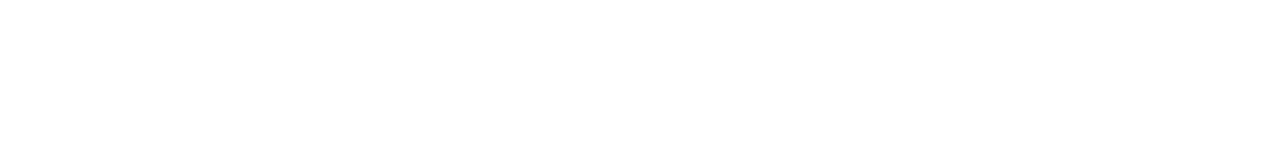
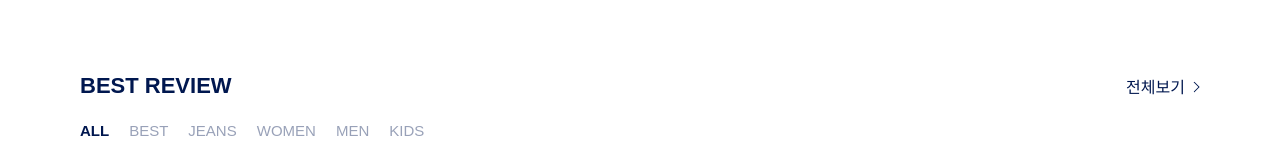
Before and after one commit to iamjiheehan/tommy_hilfiger-TS, a React (Create React App) app: page / in a window 1280 px wide. Shown: the part 7003-7164 px from the top of the page. Before the commit the page ends 7073 px from the top, so only its background shows below. Built offline with nearby package versions, Linux system fonts and the light colour scheme; a web font is replaced by a local one.

Commit message:
Named each sections

```diff
--- a/src/components/Main/Main.jsx
+++ b/src/components/Main/Main.jsx
@@ -11,7 +11,7 @@
         <>
             <Styles.MainContainer>
                 {/* 메인배너 */}
-                <section>
+                <section id='mainBanner'>
                     <Styles.Box>
                         <Styles.Banner className="img">
                             <a href="#!">
@@ -29,7 +29,7 @@
                     </Styles.Box>
                 </section>
                 {/* 첫번째 섹션 */}
-                <section>
+                <section id='first'>
                     <Styles.Container>
                         <div className="content-wrap">
                             <Styles.BrandTab className="brand-line-tab">
@@ -208,7 +208,7 @@
                     </Styles.Container>
                 </section>
                 {/* 두번째 섹션  || New In */}
-                <section>
+                <section id='newIn'>
                     <Styles.Container>
                         <Styles.NewTitle className="title-wrap">
                             <h2 className="title">NEW IN</h2>
@@ -272,7 +272,7 @@
                     </Styles.Container>
                 </section>
                 {/* 세번째 섹션 || MORE CATOEGORIES */}
-                <section>
+                <section id='categories'>
                     <Styles.Container>
                         <Styles.NewTitle className="title-wrap">
                             <h2 className="title">MORE CATEGORIES</h2>
@@ -292,7 +292,7 @@
                     </Styles.Container>
                 </section>
                 {/* 네번째 섹션  || TOP RANKING */}
-                <section>
+                <section id='ranking'>
                     <Styles.Container>
                         <Styles.NewTitle className="title-wrap">
                             <h2 className="title">NEW IN</h2>
@@ -326,12 +326,12 @@
                                 <span>GOLF</span>
                             </button>
                         </Styles.NewTab>
-                        <Styles.RandkingTab>
+                        <Styles.RankingTab>
                             <button type="button" className='on'><span>실시간</span></button>
                             <button type="button"><span>일간</span></button>
                             <button type="button"><span>주간</span></button>
                             <button type="button"><span>월간</span></button>
-                        </Styles.RandkingTab>
+                        </Styles.RankingTab>
                         <Styles.NewContent>
                             <div className="slide-container">
                                 <ul className="swiper-wrapper">
@@ -370,7 +370,7 @@
                     </Styles.Container>
                 </section>
                 {/* 다섯번째 섹션 TOMMY ISSUE */}
-                <section>
+                <section id='issue'>
                     <Styles.Container>
                         <Styles.NewTitle className="title-wrap">
                             <h2 className="title">TOMMY ISSUE</h2>
@@ -483,7 +483,7 @@
                     </Styles.Container>
                 </section>
                 {/* 여섯번째 섹션 || FOCUS ON */}
-                <section>
+                <section id='focus'>
                     <Styles.Container>
                         <Styles.MagazineWrap>
                             <div className="left">
@@ -553,7 +553,7 @@
                     </Styles.Container>
                 </section>
                 {/* 일곱번째 섹션 || MD's Pick */}
-                <section>
+                <section id='md'>
                     <Styles.MDbanner>
                         <img src={MDbanner} className="visual-img-box" alt="" />
                         <div className="visual-text-box">
@@ -613,7 +613,7 @@
                     </Styles.MdContent>
                 </section>
                 {/* 여덟번째 섹션 || MAGAZINE */}
-                <section>
+                <section id='magazine'>
                     <Styles.Container>
                         <Styles.MagazineWrap>
                             <div className="left no-product">
@@ -656,7 +656,7 @@
                     </Styles.Container>
                 </section>
                 {/* 아홉번째 섹션 || PROMOTION */}
-                <section>
+                <section id='promotion'>
                     <Styles.Container>
                         <Styles.NewTitle className="title-wrap">
                             <h2 className="title">PROMOTION</h2>
@@ -690,7 +690,7 @@
                     </Styles.Container>
                 </section>
                 {/* 열번째 섹션 || INSTAGRAM */}
-                <section>
+                <section id='insta'>
                     <Styles.Container>
                         <Styles.NewTitle className="title-wrap">
                             <h2 className="title">INSTAGRAM</h2>
@@ -712,7 +712,7 @@
                     </Styles.Container>
                 </section>
                 {/* 열한번째 섹션 || COUPON */}
-                <section>
+                <section id='coupon'>
                     <Styles.CouponBanner>
                         <a href="#!" class="link-banner">
                             <img src="https://cdn.hfashionmall.com/display/category/BDM/A08/contents/760_203151_3_KOR_20230823102444.jpg?RS=1920x1920&amp;AR=0&amp;CS=1920x180" alt="" />
@@ -724,7 +724,7 @@
                     </Styles.CouponBanner>
                 </section>
                 {/* 열두번째 섹션 || CAMPAIGN */}
-                <section>
+                <section id='campaign'>
                     <Styles.Container>
                         <Styles.CampaignWrap>
                             <Styles.NewTitle className="title-wrap">
@@ -794,10 +794,26 @@
                     </Styles.Container>
                 </section>
                 {/* 열세번째 섹션 || REVIEW */}
-                <section>
-                    <Styles.Container>
-
-                    </Styles.Container>
+                <section id="review">
+                        <Styles.Container>
+                            <Styles.NewTitle className="title-wrap">
+                                <h2 className="title">BEST REVIEW</h2>
+                                <div className="right-box">
+                                    <a href="#!" className="btn-more-view type-dark-blue">
+                                        <span className="text">전체보기</span>
+                                        <i className="more-arr-dark-blue"></i>
+                                    </a>
+                                </div>
+                            </Styles.NewTitle>
+                            <Styles.RankingTab>
+                                <button type="button" className='on'><span>ALL</span></button>
+                                <button type="button"><span>BEST</span></button>
+                                <button type="button"><span>JEANS</span></button>
+                                <button type="button"><span>WOMEN</span></button>
+                                <button type="button"><span>MEN</span></button>
+                                <button type="button"><span>KIDS</span></button>
+                            </Styles.RankingTab>
+                        </Styles.Container>
                 </section>
             </Styles.MainContainer >
         </>
--- a/src/components/Main/MainStyle.js
+++ b/src/components/Main/MainStyle.js
@@ -673,7 +673,7 @@
 
 // 네번째 섹션  || TOP RANKING--------------------------------------------------------
 
-export const RandkingTab = styled.div`
+export const RankingTab = styled.div`
     color: red;
     margin: 0 -10px 24px;
     font-size: 0;
```
